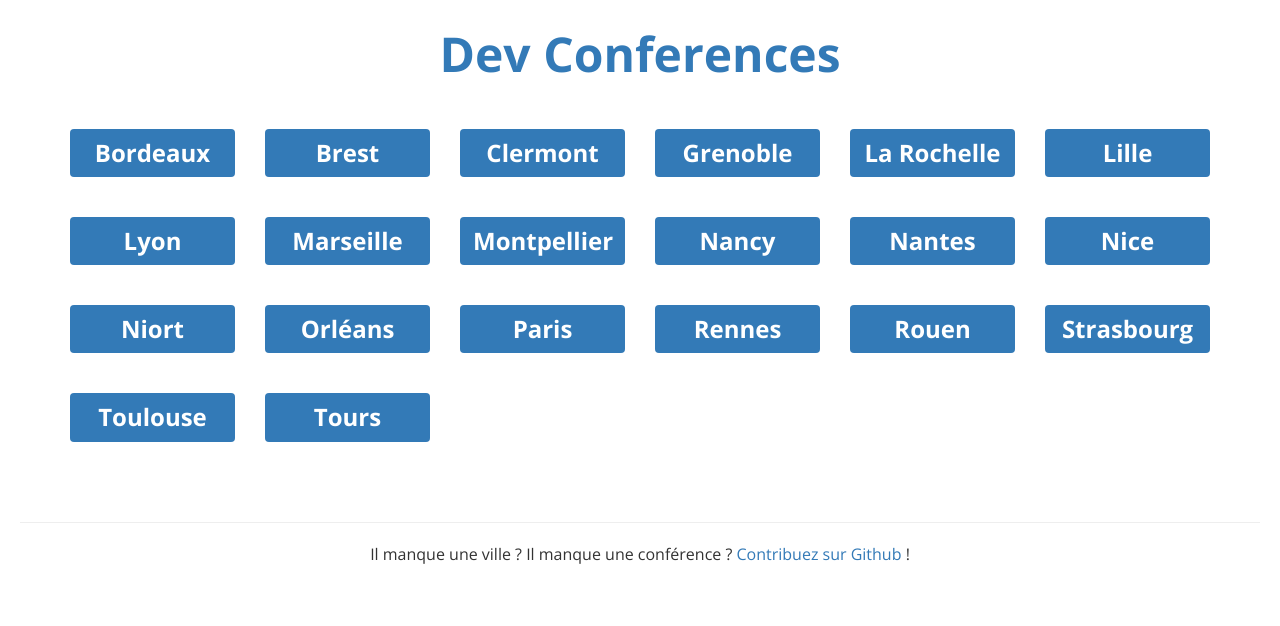
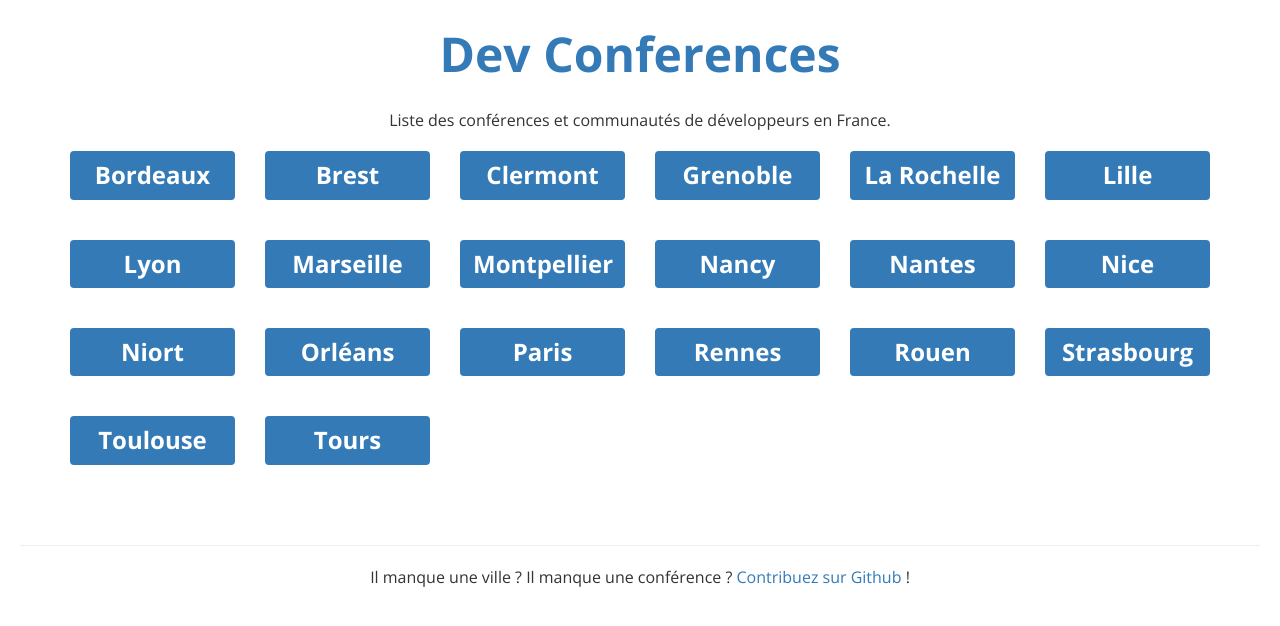
Before and after one commit to devconferences/devconferences.github.io, a Jekyll site: the page built from index.html, in a window 1280 px wide. Shown: the top 626 px of the page. Built offline with Jekyll 4.4.1, drawn with Linux system fonts in a browser that asks for light colours; nearby versions of some CDN libraries.

Commit message:
ajout d'une description

```diff
--- a/index.html
+++ b/index.html
@@ -1,12 +1,16 @@
 ---
 layout: default
 ---
+<div class="text-center">
+    Liste des conférences et communautés de développeurs en France.
+</div>
+
 <div class="row">
-{% for page in site.pages %}
+    {% for page in site.pages %}
     {% if page.city %}
-        <div class="col-md-2">
-            <a class="btn btn-city btn-block" href="{{ page.url | prepend: page.baseurl }}">{{ page.city }}</a>
-        </div>
+    <div class="col-md-2">
+        <a class="btn btn-city btn-block" href="{{ page.url | prepend: page.baseurl }}">{{ page.city }}</a>
+    </div>
     {% endif %}
-{% endfor %}
+    {% endfor %}
 </div>
```
